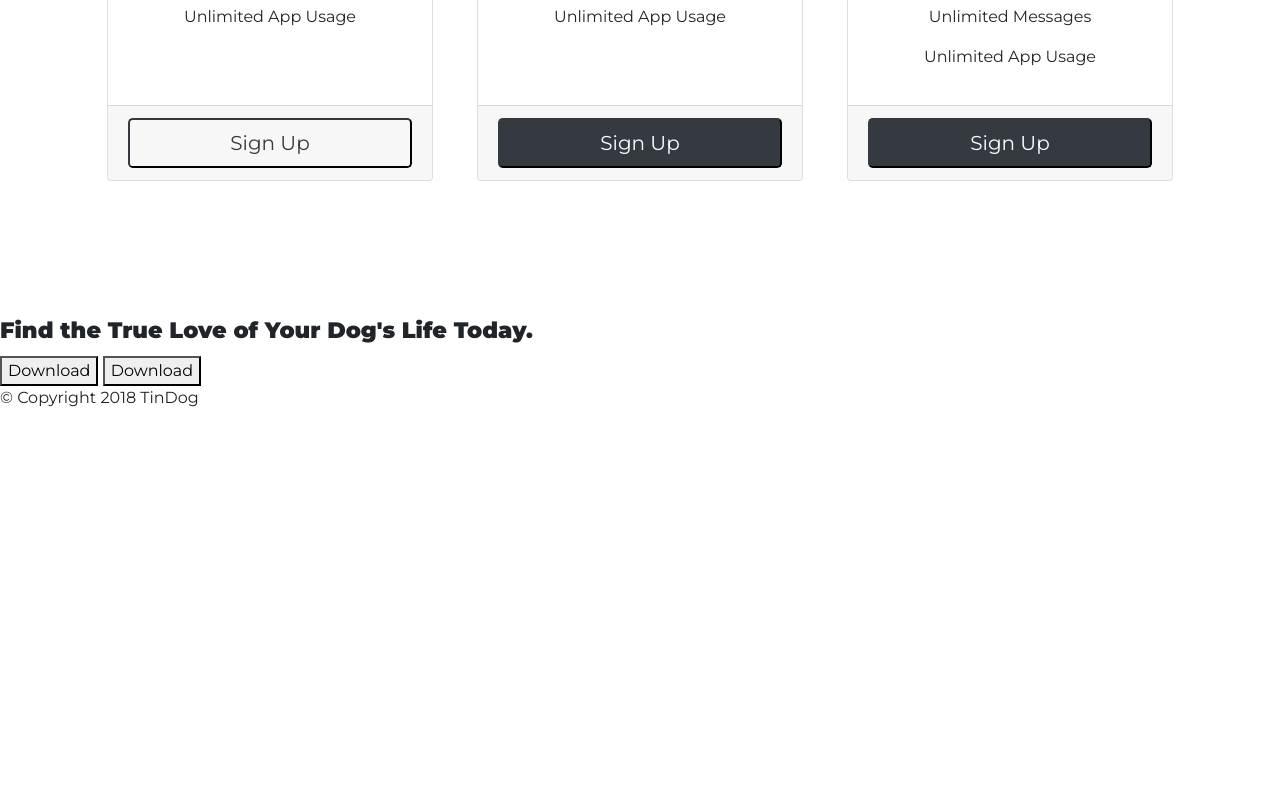
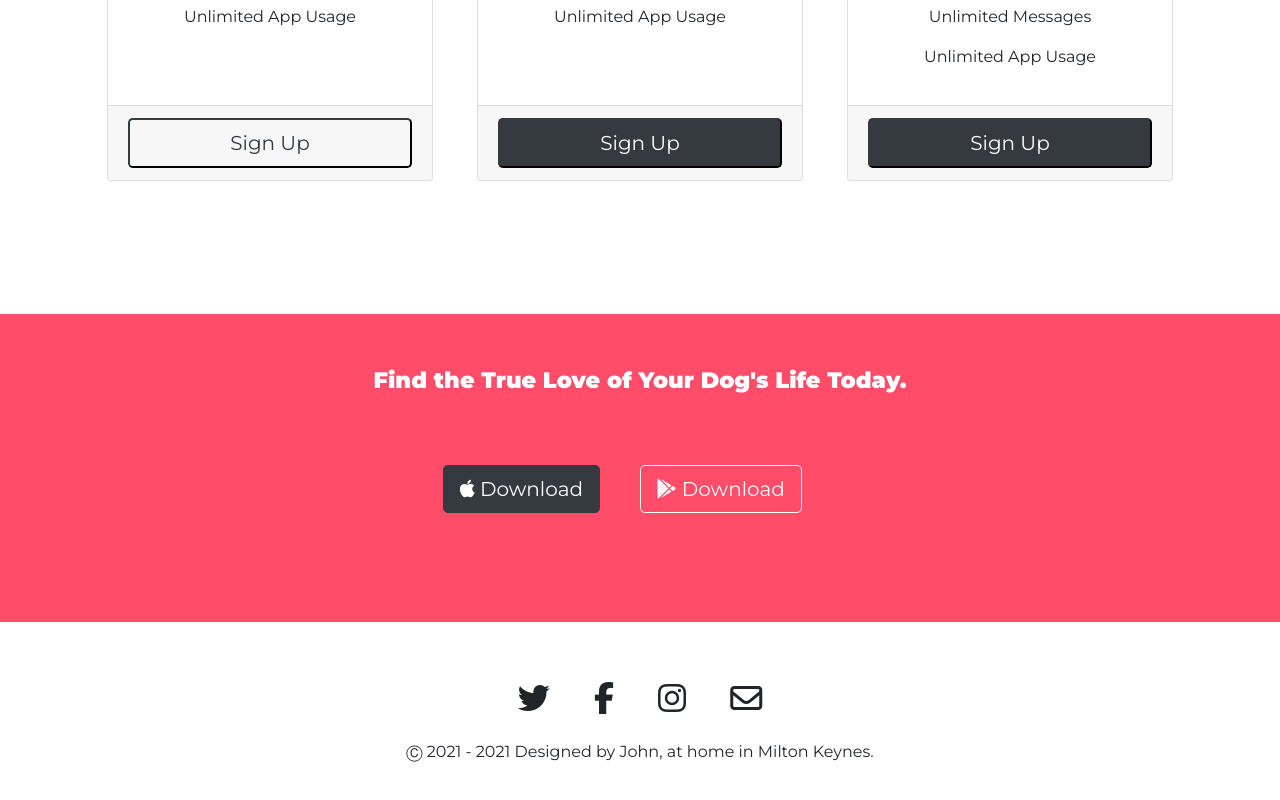
Before and after one commit to SadSack963/day-58_tindog, a plain HTML site: page index.html in a window 1280 px wide. Shown: the part 2544-3344 px from the top of the page. Before the commit the page ends 2970 px from the top, so only its background shows below. Drawn offline with nearby package versions, Linux system fonts and the light colour scheme.

Commit message:
Completed

```diff
--- a/css/styles.css
+++ b/css/styles.css
@@ -156,3 +156,31 @@ h3 {
 .hidden {
     visibility: hidden;
 }
+
+
+/* Call to Action Section */
+#cta {
+    background-color: #ff4c68;
+    color: white;
+    padding: 50px;
+}
+
+.col-cta {
+    text-align: center;
+}
+
+
+/* Footer Section */
+#footer {
+    background-color: white;
+    padding: 50px;
+}
+
+.div-footer {
+    text-align: center;
+}
+
+.icon-footer{
+    font-size: 2rem;
+    padding: 10px 20px;
+}
--- a/index.html
+++ b/index.html
@@ -194,7 +194,7 @@
                     <p>Unlimited Messages</p>
                     <p>Unlimited App Usage</p>
                     <p class="hidden">Blank line</p>
-               </div>
+                </div>
                 <div class="card-footer">
                     <button type="button" class="card-btn btn-lg btn-dark w-100">Sign Up</button>
                 </div>
@@ -227,10 +227,17 @@
 
 <section id="cta">
 
-    <h3>Find the True Love of Your Dog's Life Today.</h3>
-    <button type="button">Download</button>
-    <button type="button">Download</button>
+    <div class="row">
+        <div class="col col-cta">
 
+            <h3>Find the True Love of Your Dog's Life Today.</h3>
+            <button type="button" class="btn btn-lg btn-dark download-btn"><i class="fab fa-apple"></i> Download
+            </button>
+            <button type="button" class="btn btn-lg btn-outline-light download-btn"><i
+                    class="fab fa-google-play"></i> Download
+            </button>
+        </div>
+    </div>
 </section>
 
 
@@ -238,7 +245,22 @@
 
 <footer id="footer">
 
-    <p>© Copyright 2018 TinDog</p>
+    <!-- Get the current year -->
+    <script>
+        window.onload = function() {
+            document.getElementById("spanYear").innerHTML = new Date().getFullYear();
+        }
+    </script>
+
+    <div class="div-footer">
+        <p>
+            <i class="fab fa-twitter icon-footer"></i>
+            <i class="fab fa-facebook-f icon-footer"></i>
+            <i class="fab fa-instagram icon-footer"></i>
+            <i class="far fa-envelope icon-footer"></i>
+        </p>
+        <p>&#9400; 2021 - <span id="spanYear"></span> Designed by John, at home in Milton Keynes.</p>
+    </div>
 
 </footer>
 </body>
```
